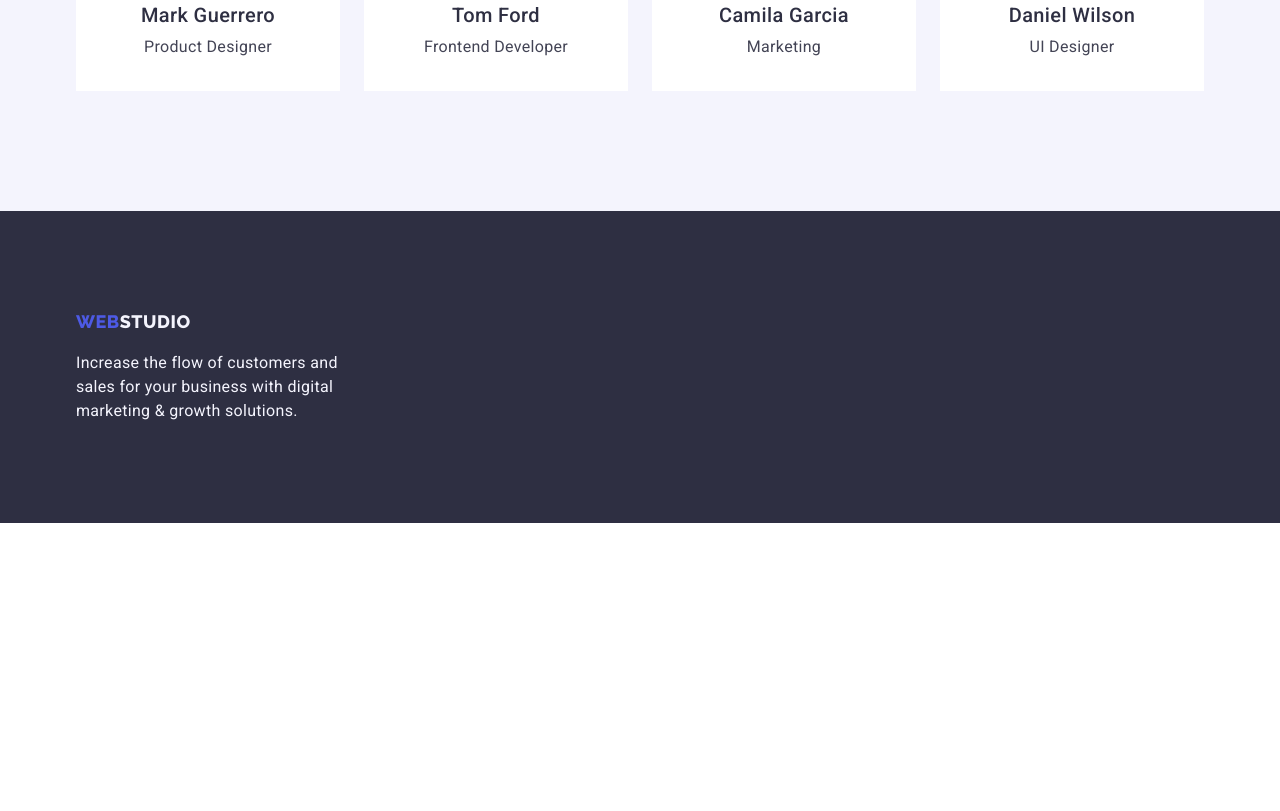
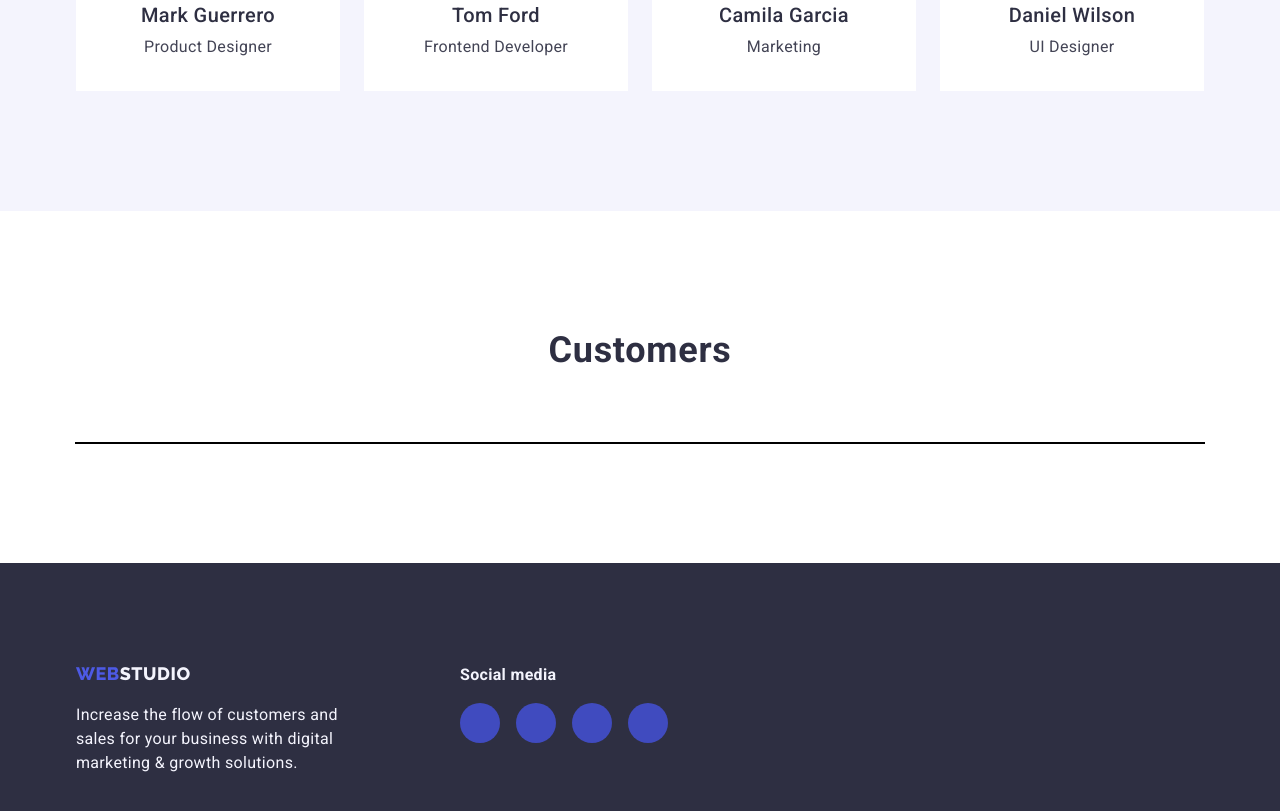
Before and after one commit to HelenBoyko/goit-markup-hw-04, a plain HTML site: page index.html in a window 1280 px wide. Shown: the part 2094-2905 px from the top of the page. Before the commit the page ends 2617 px from the top, so only its background shows below. Drawn offline with nearby package versions, Linux system fonts and the light colour scheme.

Commit message:
footer-socmedia

```diff
--- a/css/styles.css
+++ b/css/styles.css
@@ -38,7 +38,7 @@ img {
     height: auto;
 }
 
-/* ------------ Header ------------ */
+/* ------------ HEADER ------------ */
 .header {
     background: #FFFFFF;
     margin-top: 0;
@@ -176,7 +176,7 @@ img {
 }
 
 /* ------------ MAIN INDEX ------------ */
-    /*  ------------ Sections  ------------ */
+/*  ------------ Sections  ------------ */
 .section-title {
     font-weight: 700;
     font-size: 36px;
@@ -197,17 +197,21 @@ img {
 
 .features,
 .doing,
+.customers,
 .portfolio {
     background-color: #FFFFFF;
 }
 
 .features,
 .doing,
-.team {
+.team,
+.customers {
     padding-top: 120px;
 }
 
-.doing, .team {
+.doing,
+.customers,
+.team {
     padding-bottom: 120px;
 }
 
@@ -258,8 +262,14 @@ img {
     text-align: center;
 }
 
+.customers-list {
+    outline: 1px solid #000000;
+    display: flex;
+    margin-top: 72px;
+}
+
 /*  ------------ MAIN PORTFOLIO ------------ */
-    /*  ------------ top menu ------------  */
+/*  ------------ top menu ------------  */
 .portfolio-container {
     padding-top: 96px;
     padding-bottom: 120px;
@@ -298,7 +308,7 @@ img {
     color: #FFFFFF;
 }
 
-    /*  ------------ card gallery ------------  */
+/*  ------------ card gallery ------------  */
 
 .portfolio-gallery {
     display: flex;
@@ -331,7 +341,17 @@ img {
     padding-bottom: 100px;
 }
 
+.footer-navigation {
+    display: flex;
+}
+
+.footer-part-logo {
+    display: block;
+    width: 264px;
+}
+
 .footer-text {
+    display: block;
     font-size: 16px;
     line-height: 1.5;
     letter-spacing: 0.02em;
@@ -355,3 +375,28 @@ img {
 .logo-footer-color {
     color: #f4f4fd;
 }
+
+.footer-part-socmedia {
+    display: block;
+    width: 208px;
+    margin-left: 120px;
+}
+
+.socmedia-list {
+    display: flex;
+    margin: 0;
+    padding: 0;
+    gap: 16px;
+}
+
+.socmedia-list-item {
+    margin-top: 16px;
+}
+
+.socmedia-list-item-link {
+    display: block;
+    width: 40px;
+    height: 40px;
+    border-radius: 50%;
+    background-color: var(--accent-color);
+}
--- a/index.html
+++ b/index.html
@@ -176,10 +176,27 @@
           </ul>
         </div>
       </section>
+
+      <!--CUSTOMERS-->
+      <section class="customers">
+        <div class="container">
+          <h2 class="section-title">Customers</h2>
+          <ul class="list customers-list">
+            <li></li>
+            <li></li>
+            <li></li>
+            <li></li>
+            <li></li>
+            <li></li>
+          </ul>
+        </div>
+      </section>
     </main>
     <!--Footer-->
     <footer class="footer-bg">
       <div class="container">
+        <div class="footer-navigation">
+          <div class="footer-part-logo">
             <a class="logo-footer link" href="./index.html"
               >Web<span class="logo-footer-color">Studio</span>
             </a>
@@ -188,6 +205,26 @@
               digital marketing & growth solutions.
             </p>
           </div>
+
+          <div class="footer-part-socmedia">
+            <h4 class="socmedia-text">Social media</h4>
+            <ul class="socmedia-list list">
+              <li class="link socmedia-list-item">
+                <a href="#" class="socmedia-list-item-link"></a>
+              </li>
+              <li class="link socmedia-list-item">
+                <a href="#" class="socmedia-list-item-link"></a>
+              </li>
+              <li class="link socmedia-list-item">
+                <a href="#" class="socmedia-list-item-link"></a>
+              </li>
+              <li class="link socmedia-list-item">
+                <a href="#" class="socmedia-list-item-link"></a>
+              </li>
+            </ul>
+          </div>
+        </div>
+      </div>
     </footer>
   </body>
 </html>
```
Lines whose indentation alone changed are shown as unchanged.
